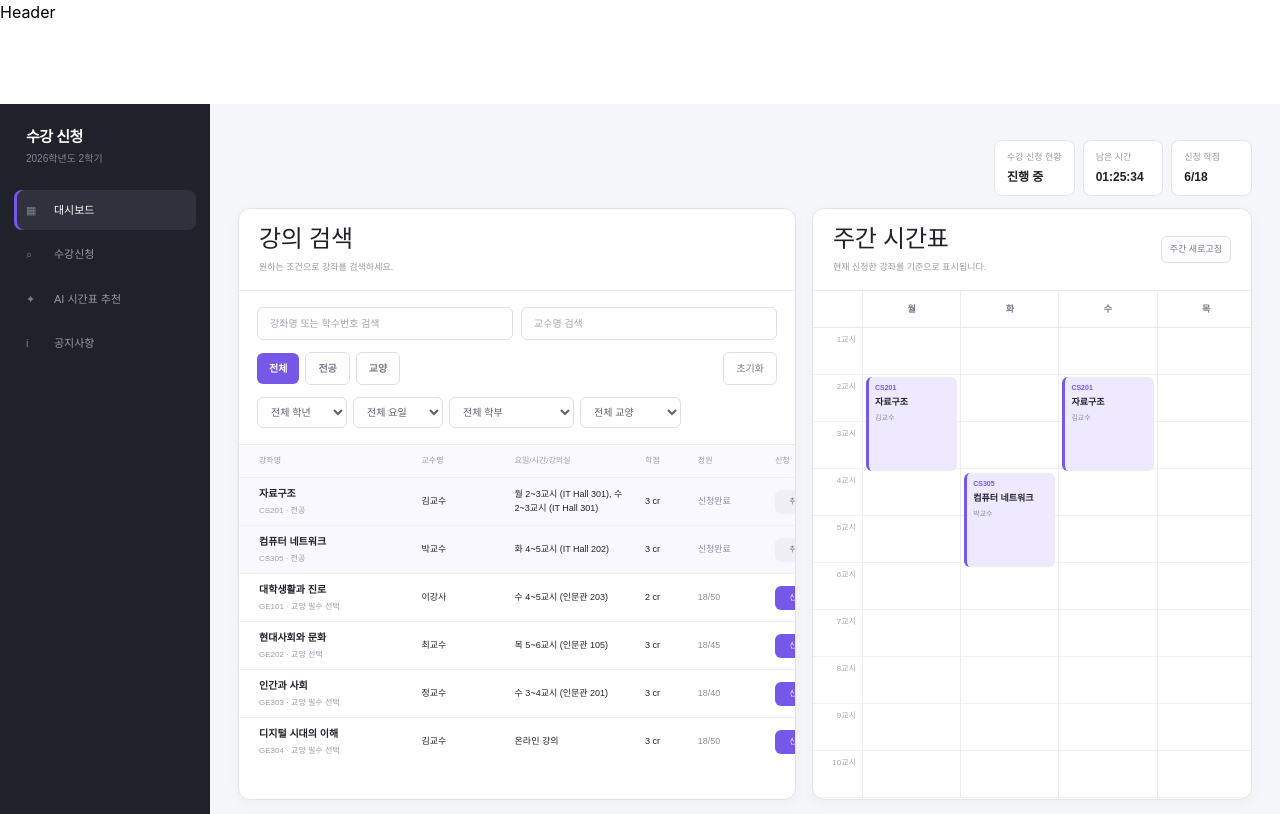
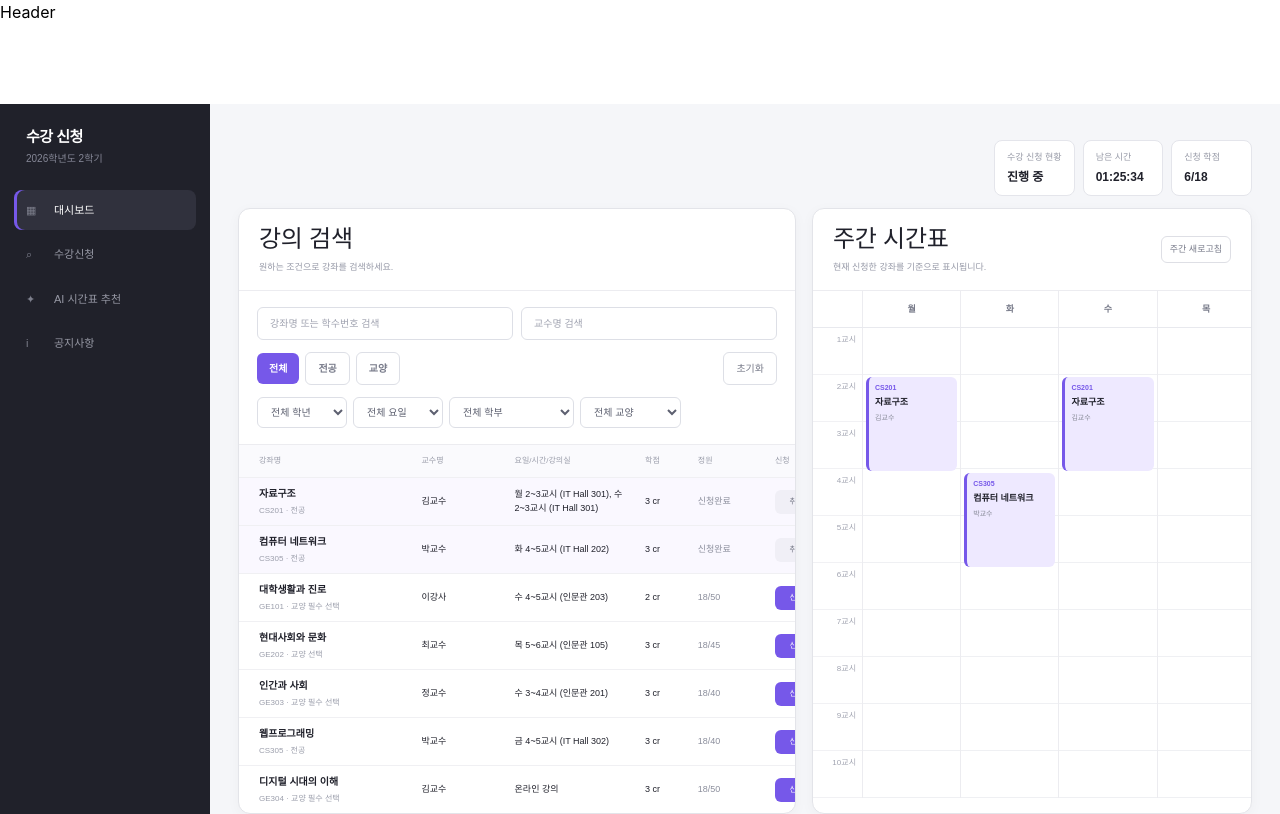
Before and after one commit to Jongho-Lee-dev/course-recommendation-timetable, a React (Vite) app in the folder frontend/: page / in a window 1280 px wide. Shown: the top 814 px of the page. Built offline with nearby package versions, Linux system fonts and the light colour scheme.

Commit message:
feat: 강의 목업 데이터 추가

```diff
--- a/frontend/src/data/mockCourses.ts
+++ b/frontend/src/data/mockCourses.ts
@@ -158,6 +158,33 @@ export const mockCourses: CourseListItem[] = [
     ],
   },
   {
+    id: 9,
+    courseCode: "CS305",
+    title: "웹프로그래밍",
+    category: "전공",
+    credit: 3,
+
+    sectionNo: "01",
+    professorName: "박교수",
+    capacity: 40,
+    targetGrade: 3,
+
+    departmentId: 1,
+    majorName: "컴퓨터공학과",
+    collegeName: "AI·SW창의융합대학",
+    isOnline: false,
+    schedules: [
+      {
+        id: 9,
+        dayOfWeek: "금",
+        startPeriod: 4,
+        endPeriod: 5,
+        classroom: "IT Hall 302",
+        openCourseId: 9,
+      },
+    ],
+  },
+  {
     id: 6,
     courseCode: "GE304",
     title: "디지털 시대의 이해",
@@ -176,5 +203,6 @@ export const mockCourses: CourseListItem[] = [
     generalEducationElectiveArea: "경제와 사회(사회와 문화)",
 
     isOnline: true,
+    schedules: [],
   },
 ];
```
